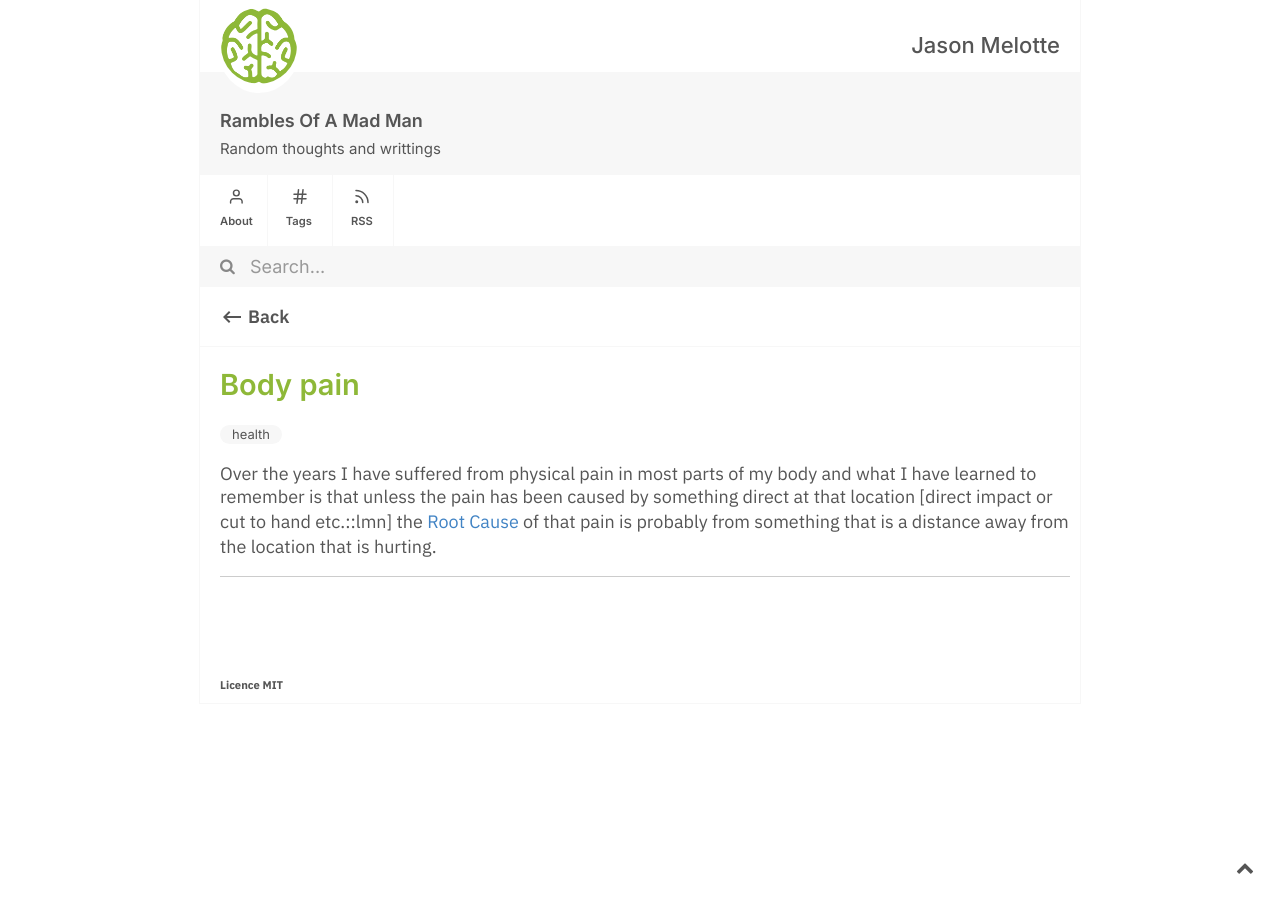
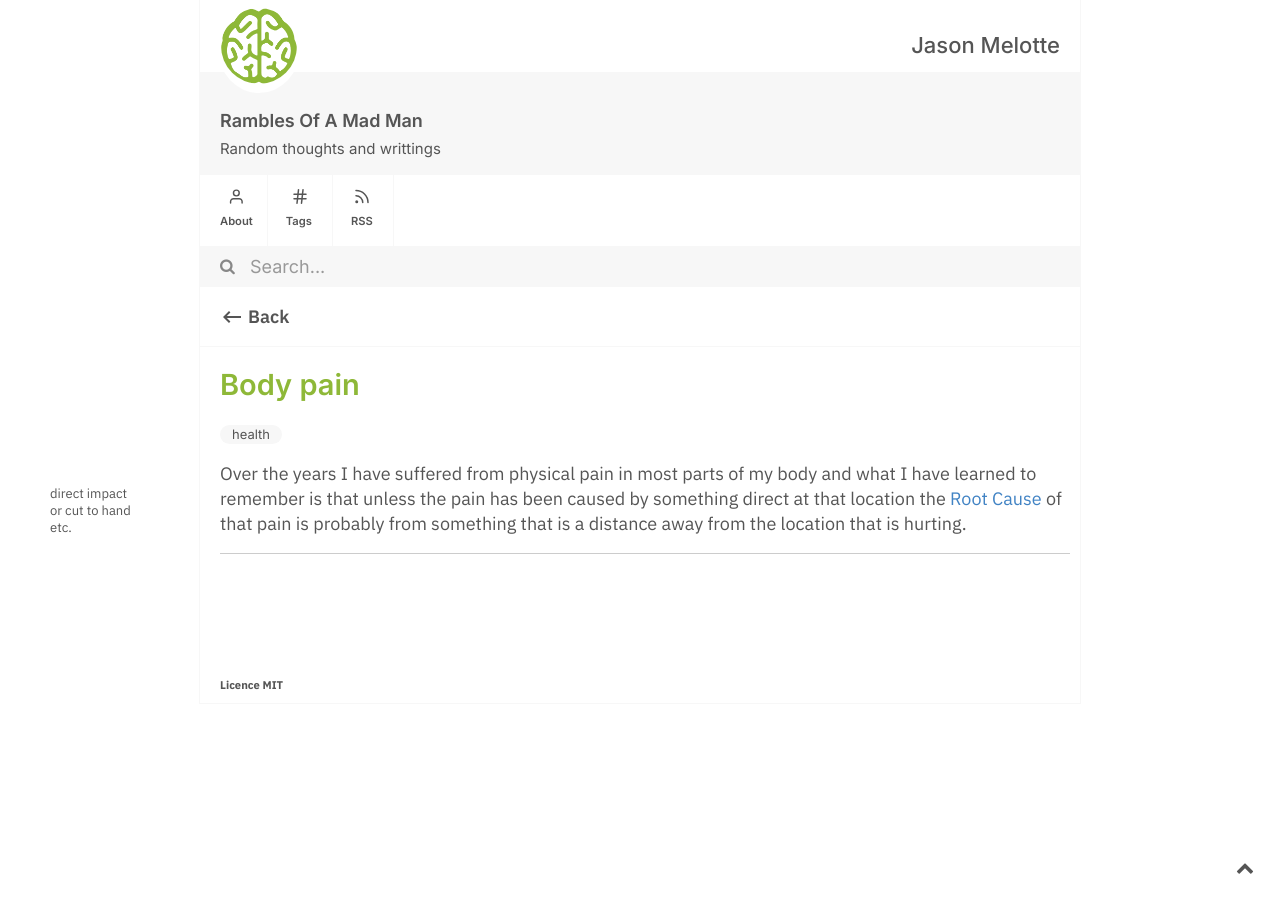
Before and after one commit to Jason-Melotte/notes, a Jekyll site: the page built from _notes/Body pain.md, in a window 1280 px wide. Built offline with Jekyll 4.4.1, drawn with Linux system fonts in a browser that asks for light colours.

Commit message:
Update Body pain.md

```diff
--- a/_notes/Body pain.md
+++ b/_notes/Body pain.md
@@ -9,4 +9,4 @@ tags: [ "health "]
 ---
 
 
-Over the years I have suffered from physical pain in most parts of my body and what I have learned to remember is that unless the pain has been caused by something direct at that location  [direct impact or cut to hand etc.::lmn] the [[Root Cause]] of that pain is probably from something that is a distance away from the location that is hurting.
+Over the years I have suffered from physical pain in most parts of my body and what I have learned to remember is that unless the pain has been caused by something direct at that location  [[direct impact or cut to hand etc.::lmn]] the [[Root Cause]] of that pain is probably from something that is a distance away from the location that is hurting.
```
